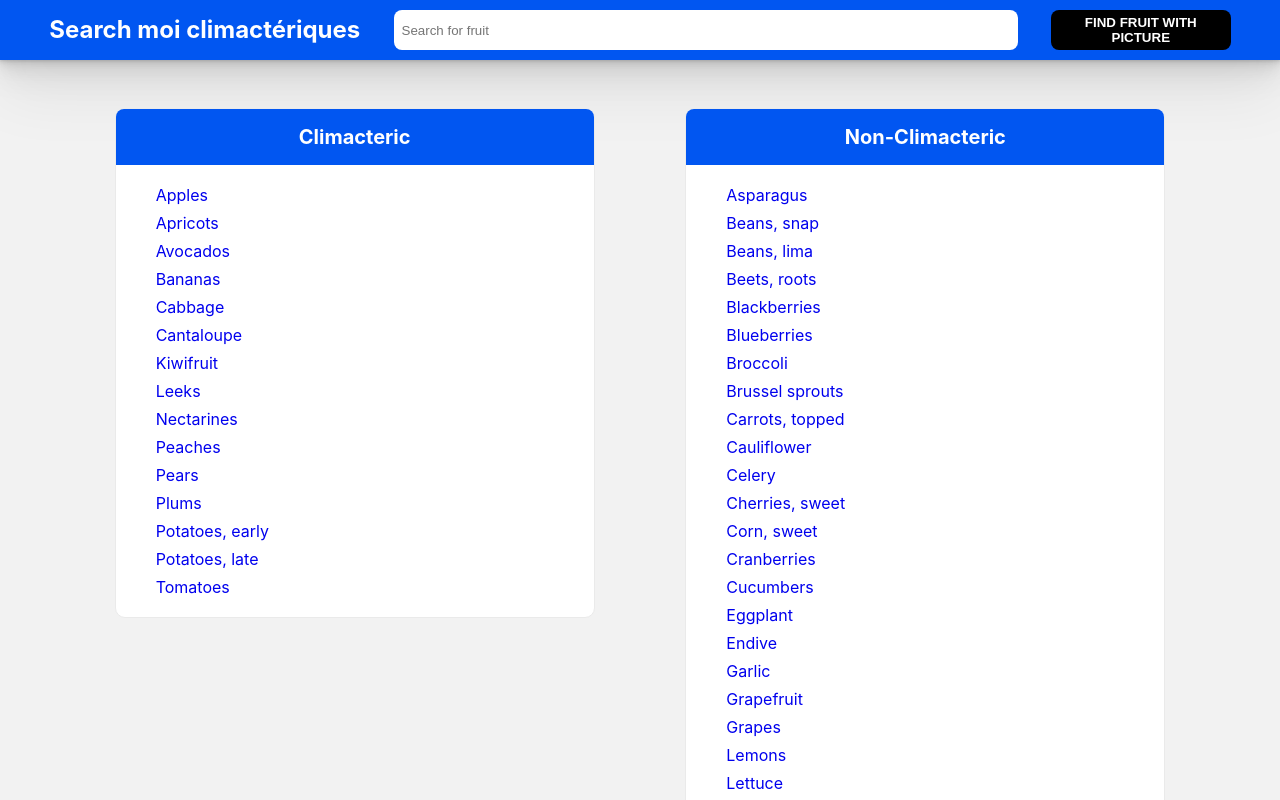
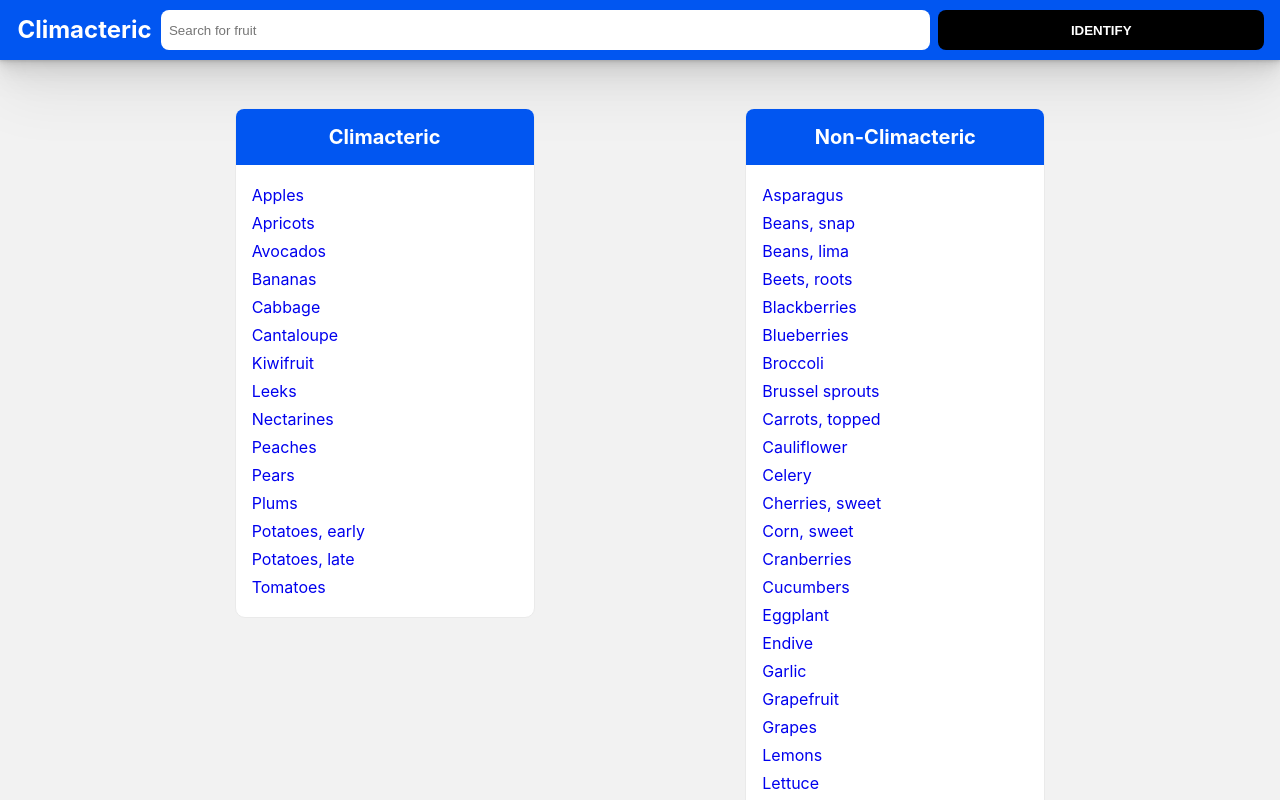
Before and after one commit to webeverly/epona, a Next.js app: page / in a window 1280 px wide. Shown: the top 800 px of the page. Built offline with nearby package versions, Linux system fonts and the light colour scheme; what pouchdb would draw is missing.

Commit message:
Smol CSS fixes

```diff
--- a/src/components/Header/Header.module.scss
+++ b/src/components/Header/Header.module.scss
@@ -16,10 +16,16 @@ $desktop: 1080px;
     0 4px 8px rgba(0, 0, 0, 0.07), 0 8px 16px rgba(0, 0, 0, 0.07),
     0 16px 32px rgba(0, 0, 0, 0.07), 0 32px 64px rgba(0, 0, 0, 0.07);
 
+  > * {
+    margin: 0.5rem;
+    flex-grow: 50;
+  }
+
   h1 {
     font-size: 24px;
     line-height: 1.4rem;
     margin: 0;
+    flex-grow: 1;
   }
 
   .search {
--- a/src/components/Header/Header.tsx
+++ b/src/components/Header/Header.tsx
@@ -28,7 +28,7 @@ export const Header = ({ onQueryChange }: HeaderProps): JSX.Element => {
 
   return (
     <header className={styles.header}>
-      <h1>Search moi climactériques</h1>
+      <h1>Climacteric</h1>
       {onQueryChange ? (
         <>
           <input
@@ -38,9 +38,7 @@ export const Header = ({ onQueryChange }: HeaderProps): JSX.Element => {
             value={searchValue}
             onChange={onChange}
           />
-          <button onClick={() => setShowModal(true)}>
-            Find fruit with picture
-          </button>
+          <button onClick={() => setShowModal(true)}>Identify</button>
           <SearchByImageModal onClose={handleSearchDialog} show={showModal} />
         </>
       ) : (
--- a/src/components/Home/Home.module.scss
+++ b/src/components/Home/Home.module.scss
@@ -1,3 +1,7 @@
+.container {
+  min-width: 400px;
+}
+
 .main {
   display: flex;
   flex-direction: row;
--- a/src/components/Home/Home.tsx
+++ b/src/components/Home/Home.tsx
@@ -28,13 +28,13 @@ export const Home: NextPage<HomeProps> = ({ produce }) => {
         <ProduceList
           title="Climacteric"
           className={styles.climacteric}
-          produce={(produce ?? []).filter((x) => x.isClimacteric)}
+          produce={produce.filter((x) => x.isClimacteric)}
           query={query}
         />
         <ProduceList
           title="Non-Climacteric"
           className={styles["non-climacteric"]}
-          produce={(produce ?? []).filter((x) => !x.isClimacteric)}
+          produce={produce.filter((x) => !x.isClimacteric)}
           query={query}
         />
       </main>
--- a/src/components/ProduceList/ProduceList.module.scss
+++ b/src/components/ProduceList/ProduceList.module.scss
@@ -8,19 +8,18 @@ $desktop: 1080px;
   border-radius: 10px;
   border: 1px solid #eaeaea;
   height: 100%;
-  margin: 1rem;
+  margin: 0;
   max-width: 300px;
   text-align: left;
   text-decoration: none;
   transition: color 0.15s ease, border-color 0.15s ease;
-  width: 300px;
 
   @media (min-width: $tablet) {
-    width: 400px;
+    margin: 0;
+    margin: 1rem;
   }
   @media (min-width: $desktop) {
     width: 50%;
-    max-width: 480px;
   }
 
   &:hover,
@@ -50,6 +49,10 @@ $desktop: 1080px;
   //   transition: ease-in-out 0.3s;
   // }
   // fruit/veggie element
+  ul {
+    padding: 0 1rem;
+  }
+
   li {
     list-style-type: none;
     padding: 4px 0;
--- a/src/components/ProducePage/ProducePage.module.scss
+++ b/src/components/ProducePage/ProducePage.module.scss
@@ -1,3 +1,8 @@
+.container {
+  min-width: 400px;
+}
+
 .produce {
   color: #333;
+  margin: 1rem;
 }
```
Also changed, not shown: src/components/Footer/Footer.tsx (+1 -11 lines).
